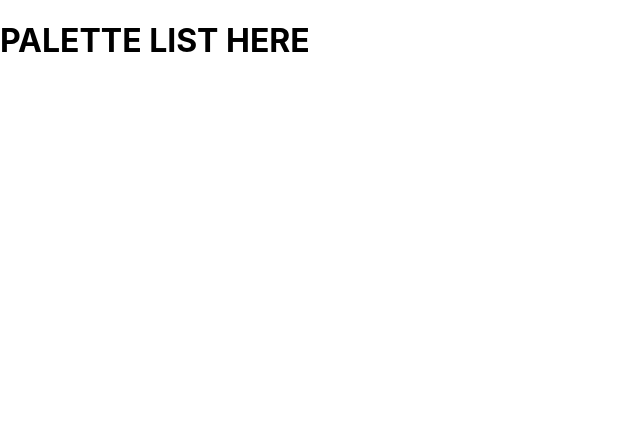
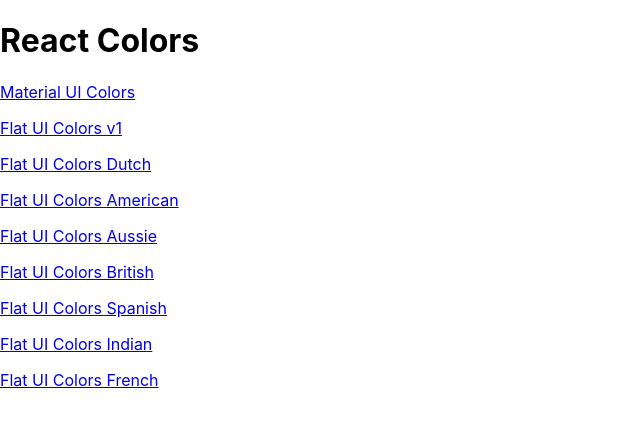
Before and after one commit to damienluzzo33/color-palette-maker, a React (Create React App) app: page / in a window 1280 px wide. Shown: the top 424 px of the page, without its empty margins (0-640 px from the left). Built offline with nearby package versions, Linux system fonts and the light colour scheme; the HTML template or start-up script is replaced by a standard one.

Commit message:
add AllColorPalettes component and add Link components

```diff
--- /dev/null
+++ b/src/AllColorPalettes.js
@@ -0,0 +1,20 @@
+import React, { Component } from 'react';
+import { Link } from 'react-router-dom';
+
+class AllColorPalettes extends Component {
+	render() {
+		const { allPalettes } = this.props;
+		return (
+			<div>
+				<h1>React Colors</h1>
+				{allPalettes.map((p) => (
+					<p>
+						<Link to={`/palette/${p.id}`}>{p.paletteName}</Link>
+					</p>
+				))}
+			</div>
+		);
+	}
+}
+
+export default AllColorPalettes;
--- a/src/App.js
+++ b/src/App.js
@@ -3,6 +3,7 @@
 import ColorPalette from './ColorPalette';
 import seedColors from './SEED_COLORS';
 import { generateColorPalette } from './chromaColorHelpers';
+import AllColorPalettes from './AllColorPalettes';
 
 class App extends Component {
 	findColorPalette(id) {
@@ -15,7 +16,9 @@
 		return (
 			<div>
 				<Switch>
-					<Route exact path="/" render={() => <h1>PALETTE LIST HERE</h1>} />
+					<Route exact path="/" render={() => (
+						<AllColorPalettes allPalettes={seedColors}/>
+					)} />
 					<Route
 						exact
 						path="/palette/:id"
--- a/src/Navbar.js
+++ b/src/Navbar.js
@@ -1,4 +1,5 @@
 import React, { Component } from 'react';
+import { Link } from 'react-router-dom';
 import Select from '@material-ui/core/Select';
 import MenuItem from '@material-ui/core/MenuItem';
 import Snackbar from '@material-ui/core/Snackbar';
@@ -37,9 +38,9 @@
 		return (
 			<header className="Navbar">
 				<div className="logo">
-					<a href="#" alt="color picker">
-						reactcolorpicker
-					</a>
+					<Link to="/" alt="react color picker">
+						ReactColorPicker
+					</Link>
 				</div>
 				<div className="Slider-container">
 					<span>Level: {sliderValue}</span>
```
